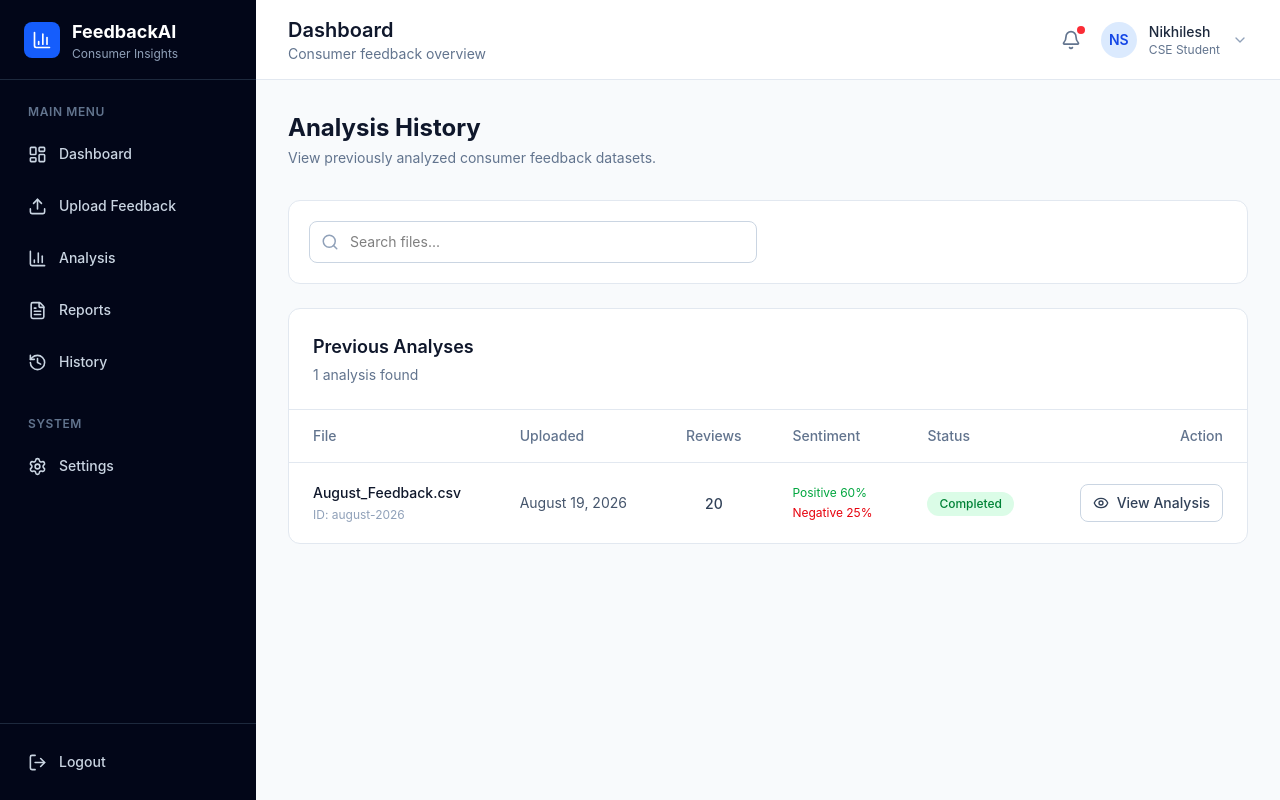
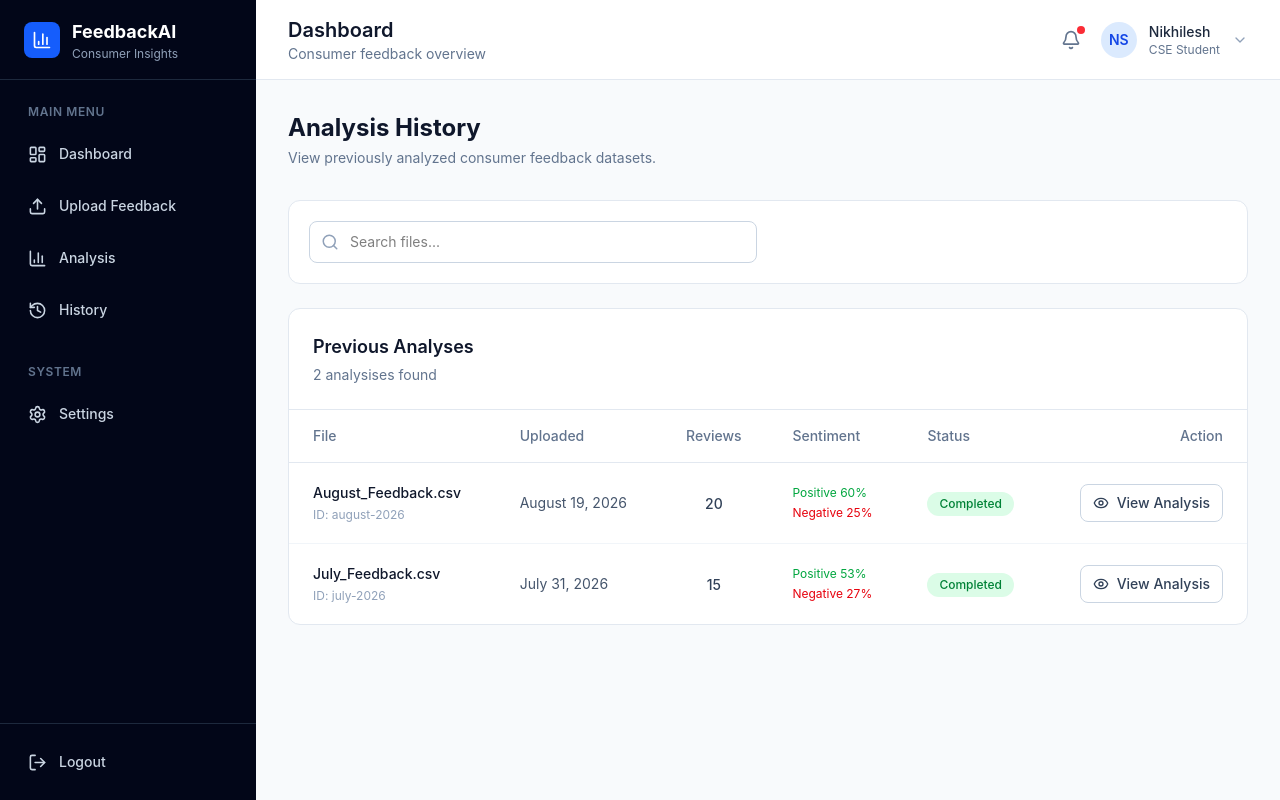
Before and after one commit to S19nikhilesh/ai-consumer-feedback-analysis, a React (Vite) app: page /history in a window 1280 px wide. Built offline with nearby package versions, Linux system fonts and the light colour scheme.

Commit message:
added datset selction from parametrs

```diff
--- a/src/App.js
+++ b/src/App.js
@@ -7,7 +7,6 @@ import Dashboard from "./pages/Dashboard";
 import UploadFeedback from "./pages/UploadFeedback";
 import Analysis from "./pages/Analysis";
 import History from "./pages/History";
-import Reports from "./pages/Reports";
 import Settings from "./pages/Settings";
 
 import AnalysisProcessing from "./pages/AnalysisProcessing";
@@ -26,7 +25,6 @@ const App = () => {
             <Route path="/upload" element={<UploadFeedback />} />
             <Route path="/analysis" element={<Analysis />} />
             <Route path="/history" element={<History />} />
-            <Route path="/reports" element={<Reports />} />
             <Route path="/settings" element={<Settings />} />
 
             <Route path="/analysis/processing" element={<AnalysisProcessing />}/>
--- a/src/components/Sidebar.jsx
+++ b/src/components/Sidebar.jsx
@@ -56,13 +56,6 @@ import { Link } from "react-router-dom";
             </Link>
 
             <Link
-              to="/reports"
-              className="w-full flex items-center gap-3 px-3 py-3 rounded-lg text-slate-300 hover:bg-slate-800 transition">
-              <FileText size={19} />
-              <span className="text-sm font-medium">Reports</span>
-            </Link>
-
-            <Link
               to="/history"
               className="w-full flex items-center gap-3 px-3 py-3 rounded-lg text-slate-300 hover:bg-slate-800 transition">
               <History size={19} />
--- a/src/data/dummyData.js
+++ b/src/data/dummyData.js
@@ -180,4 +180,161 @@ export const datasets = [
       },
     ],
   },
+
+
+  // =========================================================
+  // JULY 2026
+  // =========================================================
+
+  {
+    id: "july-2026",
+    fileName: "July_Feedback.csv",
+    uploadedAt: "July 31, 2026",
+    totalReviews: 15,
+
+    sentiment: {
+      positive: 8,
+      negative: 4,
+      neutral: 3,
+    },
+
+    categories: [
+      {
+        name: "Transaction Failure",
+        positive: 2,
+        neutral: 0,
+        negative: 3,
+      },
+      {
+        name: "Customer Support",
+        positive: 2,
+        neutral: 1,
+        negative: 1,
+      },
+      {
+        name: "Login Issues",
+        positive: 1,
+        neutral: 1,
+        negative: 1,
+      },
+      {
+        name: "App Performance",
+        positive: 2,
+        neutral: 0,
+        negative: 0,
+      },
+      {
+        name: "Refund Issues",
+        positive: 0,
+        neutral: 1,
+        negative: 1,
+      },
+      {
+        name: "Authentication",
+        positive: 1,
+        neutral: 0,
+        negative: 0,
+      },
+    ],
+
+    insights: [
+      "Transaction failures remained the largest source of negative feedback.",
+      "Overall sentiment improved compared with the previous period.",
+      "Customers responded positively to improvements in application performance.",
+      "Refund-related complaints still require attention.",
+    ],
+
+    reviews: [
+      {
+        id: 1,
+        text: "Payment failed during checkout.",
+        sentiment: "Negative",
+        category: "Transaction Failure",
+      },
+      {
+        id: 2,
+        text: "The application is much faster now.",
+        sentiment: "Positive",
+        category: "App Performance",
+      },
+      {
+        id: 3,
+        text: "Customer support resolved my issue quickly.",
+        sentiment: "Positive",
+        category: "Customer Support",
+      },
+      {
+        id: 4,
+        text: "I was unable to complete the transaction.",
+        sentiment: "Negative",
+        category: "Transaction Failure",
+      },
+      {
+        id: 5,
+        text: "Login worked perfectly after the update.",
+        sentiment: "Positive",
+        category: "Login Issues",
+      },
+      {
+        id: 6,
+        text: "Refund is still being processed.",
+        sentiment: "Neutral",
+        category: "Refund Issues",
+      },
+      {
+        id: 7,
+        text: "The app loads very quickly.",
+        sentiment: "Positive",
+        category: "App Performance",
+      },
+      {
+        id: 8,
+        text: "OTP verification works reliably now.",
+        sentiment: "Positive",
+        category: "Authentication",
+      },
+      {
+        id: 9,
+        text: "My payment failed twice.",
+        sentiment: "Negative",
+        category: "Transaction Failure",
+      },
+      {
+        id: 10,
+        text: "Support response was acceptable.",
+        sentiment: "Neutral",
+        category: "Customer Support",
+      },
+      {
+        id: 11,
+        text: "The new interface is simple and easy to understand.",
+        sentiment: "Positive",
+        category: "UI/UX",
+      },
+      {
+        id: 12,
+        text: "I had difficulty signing into my account.",
+        sentiment: "Negative",
+        category: "Login Issues",
+      },
+      {
+        id: 13,
+        text: "The refund process is taking longer than expected.",
+        sentiment: "Negative",
+        category: "Refund Issues",
+      },
+      {
+        id: 14,
+        text: "The service is working as expected.",
+        sentiment: "Neutral",
+        category: "Customer Support",
+      },
+      {
+        id: 15,
+        text: "Overall the application provides a good experience.",
+        sentiment: "Positive",
+        category: "App Performance",
+      },
+    ],
+  },
 ];
--- a/src/pages/Analysis.jsx
+++ b/src/pages/Analysis.jsx
@@ -1,9 +1,14 @@
 import { useMemo, useState } from "react";
+import { useSearchParams } from "react-router-dom";
 import { datasets } from "../data/dummyData";
 
 const Analysis = () => {
+  const [searchParams] = useSearchParams();
+
+  const datasetFromUrl = searchParams.get("dataset");
+
   const [selectedDatasetId, setSelectedDatasetId] = useState(
-    datasets[0]?.id || ""
+    datasetFromUrl || datasets[0]?.id || ""
   );
 
   const [searchTerm, setSearchTerm] = useState("");
--- a/src/pages/Reports.jsx
+++ /dev/null
@@ -1,14 +0,0 @@
-const Reports = () => {
-    return (
-      <div className="p-8">
-        <h2 className="text-2xl font-bold text-slate-900">
-          Reports
-        </h2>
-        <p className="text-sm text-slate-500 mt-1">
-          View and download consumer feedback reports.
-        </p>
-      </div>
-    );
-  };
-
-  export default Reports;
```
